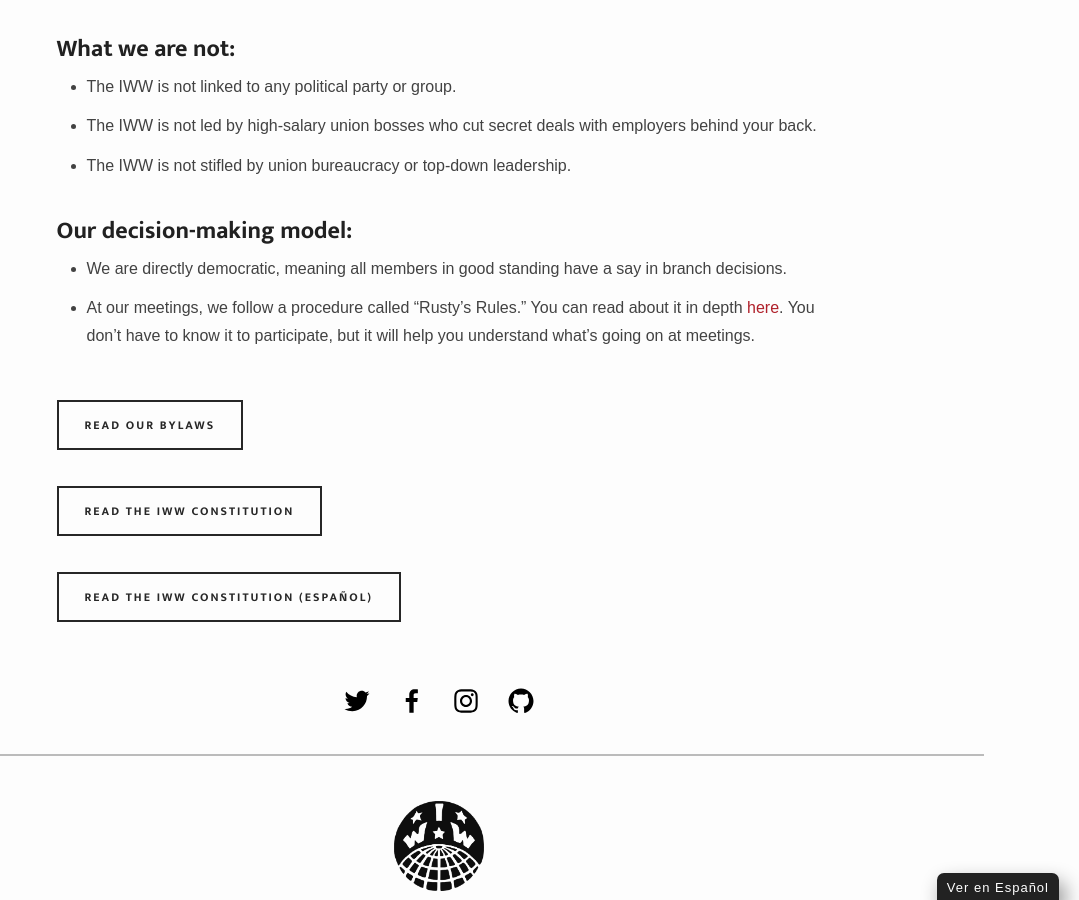
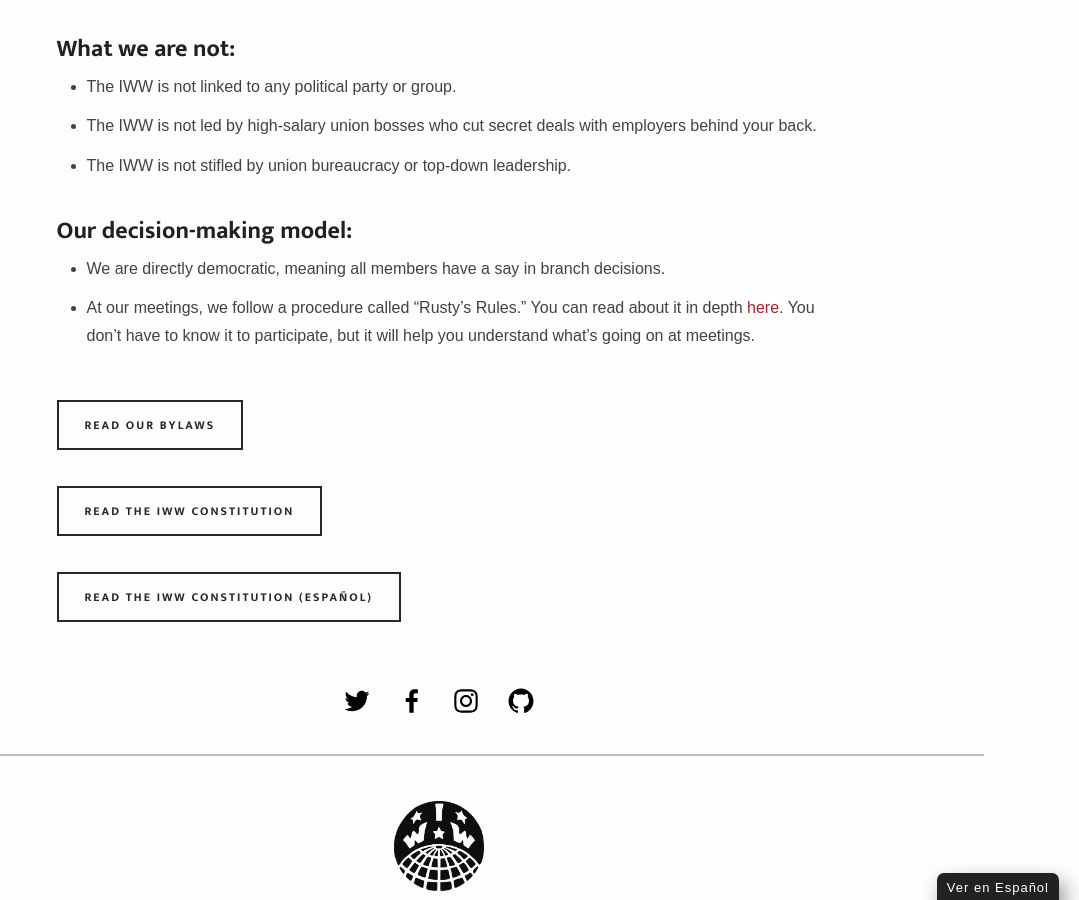
Before and after one commit to vancouveriww/vancouveriww.github.io, a Jekyll site: the page built from gmb.html, in a window 1280 px wide and 900 px high, scrolled down 1552 px. Shown: the whole window, without its empty margins (201-1280 px from the left). Built offline with Jekyll 4.4.1, drawn with Linux system fonts in a browser that asks for light colours; some web fonts are replaced.

Commit message:
Update gmb.html

```diff
--- a/gmb.html
+++ b/gmb.html
@@ -45,7 +45,7 @@
 <br>
 <h1>Our decision-making model:</h1>
 <ul>
-<li>We are directly democratic, meaning all members in good standing have a say in branch decisions.</li>
+<li>We are directly democratic, meaning all members have a say in branch decisions.</li>
 <li>At our meetings, we follow a procedure called “Rusty’s Rules.” You can read about it in depth <a href="{{site.baseurl}}/rustys-rules-of-order/">here</a>. You don’t have to know it to participate, but it will help you understand what’s going on at meetings.</li>
 </ul>
 <br>
```
